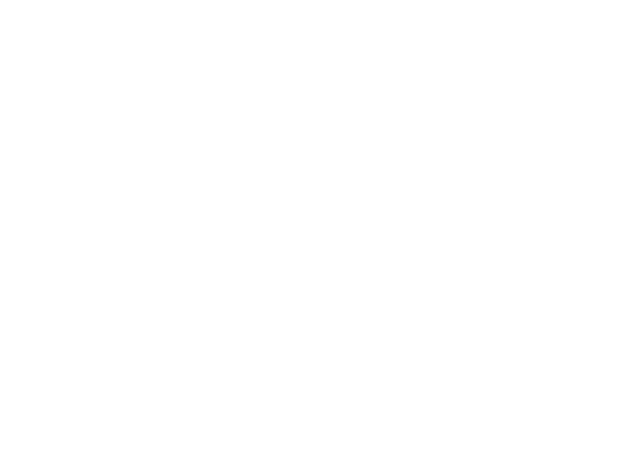
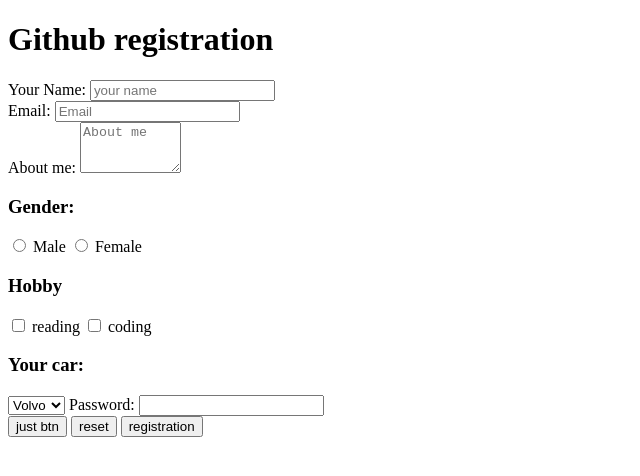
Before and after one commit to nikanoza/github, a plain HTML site: page index.html in a window 1280 px wide. Shown: the whole page, without its empty margins (0-640 px from the left). Drawn offline with Linux system fonts and the light colour scheme.

Commit message:
create registration form

```diff
--- a/index.html
+++ b/index.html
@@ -5,5 +5,41 @@
     <meta name="viewport" content="width=device-width, initial-scale=1.0" />
     <title>github</title>
   </head>
-  <body></body>
+  <body>
+    <h1>Github registration</h1>
+    <form>
+      <label for="username">Your Name:</label>
+      <input type="text" id="username" placeholder="your name" />
+      <br />
+      <label for="email">Email:</label>
+      <input type="email" id="email" placeholder="Email" />
+      <br />
+      <label for="about">About me:</label>
+      <textarea cols="10" rows="3" id="about" placeholder="About me"></textarea>
+      <h3>Gender:</h3>
+      <input type="radio" id="male" value="male" name="gender" />
+      <label for="male">Male</label>
+      <input type="radio" id="female" value="female" name="gender" />
+      <label for="female">Female</label>
+      <br />
+      <h3>Hobby</h3>
+      <input type="checkbox" id="reading" value="reading" />
+      <label for="reading">reading</label>
+      <input type="checkbox" id="coding" value="coding" />
+      <label for="coding">coding</label>
+      <h3>Your car:</h3>
+      <select name="car" id="car">
+        <option value="volvo">Volvo</option>
+        <option value="nisan">Nisan</option>
+        <option value="bmw">BMW</option>
+      </select>
+
+      <label for="password">Password:</label>
+      <input type="password" id="password" />
+      <br />
+      <button type="button">just btn</button>
+      <button type="reset">reset</button>
+      <button type="submit">registration</button>
+    </form>
+  </body>
 </html>
```
